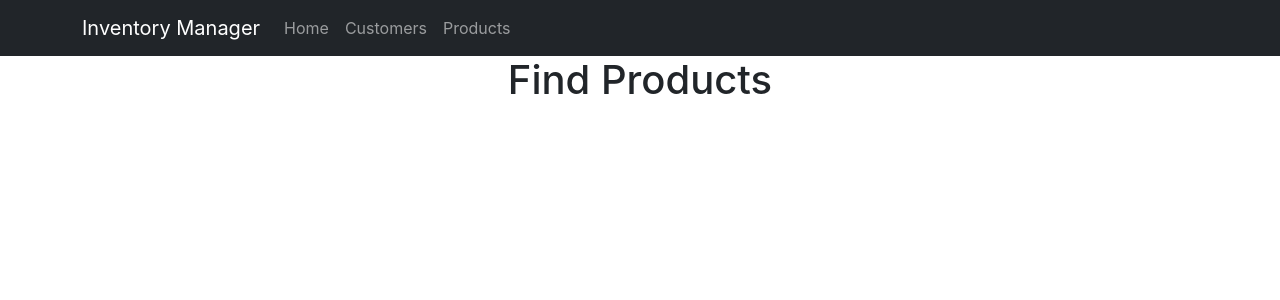
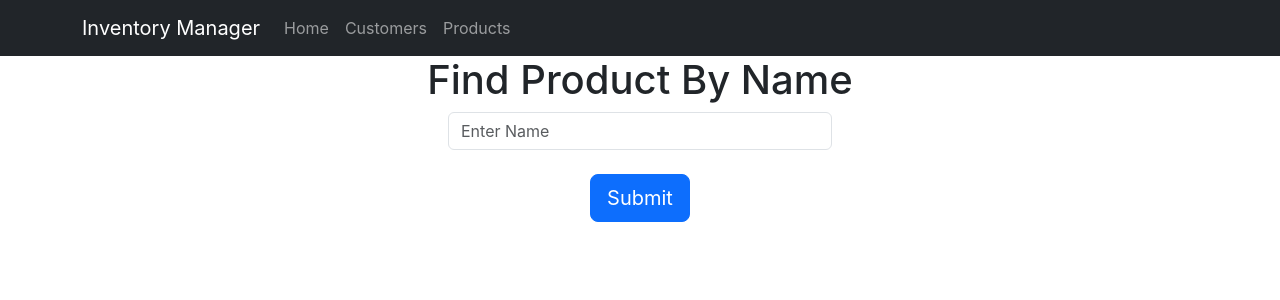
Before and after one commit to egarcia0992/inventory-manager, a React (Vite) app in the folder imanager/: page /find-p in a window 1280 px wide. Shown: the top 300 px of the page. Built offline with nearby package versions, Linux system fonts and the light colour scheme.

Commit message:
Find Product Update

```diff
--- a/imanager/src/App.jsx
+++ b/imanager/src/App.jsx
@@ -11,6 +11,8 @@ import InsertCustomer from "./components/InsertCustomer.jsx";
 import FindCustomer from "./components/FindCustomer.jsx";
 import InsertProduct from "./components/InsertProduct.jsx";
 import FindProduct from "./components/FindProduct.jsx";
+import UpdateProduct from "./components/UpdateProduct.jsx";
+import DeleteProduct from "./components/DeleteProduct.jsx";
 
 function App() {
     return (
@@ -21,12 +23,14 @@ function App() {
                 <Route path="/" element={<Home/>}></Route>
                 <Route path="/Customers" element={<Customers/>}></Route>
                 <Route path="/Products" element={<Products/>}></Route>
+
                 <Route path="/update-c" element={<UpdateCustomer/>}></Route>
                 <Route path="/delete-c" element={<DeleteCustomer/>}></Route>
                 <Route path="/insert-c" element={<InsertCustomer/>}></Route>
                 <Route path="/find-c" element={<FindCustomer/>}></Route>
-                {/*<Route path="/update-p" element={</>}></Route>*/}
-                {/*<Route path="/delete-p" element={<DeleteCustomer/>}></Route>*/}
+
+                <Route path="/update-p" element={<UpdateProduct/>}></Route>
+                <Route path="/delete-p" element={<DeleteProduct/>}></Route>
                 <Route path="/insert-p" element={<InsertProduct/>}></Route>
                 <Route path="/find-p" element={<FindProduct/>}></Route>
             </Routes>
--- a/imanager/src/components/Customers.jsx
+++ b/imanager/src/components/Customers.jsx
@@ -60,8 +60,7 @@ function Customers() {
                                             })
                                         }
                                     >
-                                        {" "}
-                                        Update{" "}
+                                        Update
                                     </Button>
                                 </td>
                                 <td>
--- a/imanager/src/components/DeleteCustomer.jsx
+++ b/imanager/src/components/DeleteCustomer.jsx
@@ -6,6 +6,7 @@ function DeleteCustomer() {
     const navigate = useNavigate();
     const location = useLocation();
     const cust = location.state.c;
+
     const handleDelete = () => {
         fetch(`http://localhost:8080/customers/${cust.customerId}`, {
             method: "DELETE",
@@ -28,6 +29,7 @@ function DeleteCustomer() {
         <>
             <h1>Are You Sure You Want To Delete The User:</h1>
             <br/>
+            <h2>{cust.customerId}</h2>
             <h2>{cust.customerName}</h2>
             <h2>{cust.customerEmail}</h2>
             <Button onClick={handleDelete}> Delete </Button>
--- /dev/null
+++ b/imanager/src/components/DeleteProduct.jsx
@@ -0,0 +1,22 @@
+import React from "react";
+import {useLocation, useNavigate} from "react-router-dom";
+import {Button} from "react-bootstrap";
+
+function DeleteProduct() {
+    const navigate = useNavigate();
+    const location = useLocation();
+    const prod = location.state.p;
+
+    return (
+        <>
+            <h1>Are You Sure You Want To Delete The User:</h1>
+            <br/>
+            <h2>{prod.productId}</h2>
+            <h2>{prod.productName}</h2>
+            <h2>{prod.productPrice}</h2>
+            {/* <Button onClick={handleDelete}> Delete </Button> */}
+        </>
+    );
+}
+
+export default DeleteProduct;
--- a/imanager/src/components/FindProduct.jsx
+++ b/imanager/src/components/FindProduct.jsx
@@ -1,9 +1,69 @@
-import React from "react";
+import React, { useState } from "react";
+import { Button } from "react-bootstrap";
 
 function FindProduct() {
+    const [productName, setProductName] = useState(``);
+    const [products, setProducts] = useState([]);
+
+    const handleSubmit = (e) => {
+        e.preventDefault();
+        fetch(`http://localhost:8080/products/find-product/${productName}`)
+            .then((response) => {
+                if (response.ok) {
+                    return response.json();
+                } else {
+                    throw new Error("No products found");
+                }
+            })
+            .then(async (data) => {
+                setProducts(await data);
+            })
+            .catch((error) => {
+                setProducts([]);
+            });
+    };
+
     return (
         <>
-            <h1>Find Products</h1>
+            <h1>Find Product By Name</h1>
+
+            <div style={{ display: "flex", justifyContent: "center" }}>
+                <form style={{ width: "30%" }}>
+                    <div className="form-group">
+                        <input
+                            type="text"
+                            id="ProductName"
+                            name="productName"
+                            placeholder="Enter Name"
+                            className="form-control"
+                            aria-describedby="productName"
+                            value={productName}
+                            onChange={(e) => setProductName(e.target.value)}
+                        />
+                    </div>
+                    <br />
+                    <Button
+                        onClick={handleSubmit}
+                        type="submit"
+                        className="btn btn-primary btn-lg"
+                    >
+                        Submit
+                    </Button>
+                </form>
+            </div>
+            <div style={{ justifyContent: "center" }}>
+                {products.map((p, index) => (
+                    <ul
+                        style={{ listStyleType: "none", margin: 0, padding: 0 }}
+                        key={index}
+                    >
+                        <li>ID: {p.productId}</li>
+                        <li>Name: {p.productName}</li>
+                        <li>Inventory: {p.productCount}</li>
+                        <li>Price: {p.productPrice}</li>
+                    </ul>
+                ))}
+            </div>
         </>
     );
 }
--- a/imanager/src/components/UpdateCustomer.jsx
+++ b/imanager/src/components/UpdateCustomer.jsx
@@ -1,6 +1,6 @@
-import React, {useState} from "react";
-import {useLocation, useNavigate} from "react-router-dom";
-import {Button} from "react-bootstrap";
+import React, { useState } from "react";
+import { useLocation, useNavigate } from "react-router-dom";
+import { Button } from "react-bootstrap";
 
 function UpdateCustomer() {
     const navigate = useNavigate();
@@ -18,11 +18,11 @@ function UpdateCustomer() {
             headers: {
                 "Content-Type": "application/json",
             },
-            body: JSON.stringify({customerId, customerName, customerEmail}),
+            body: JSON.stringify({ customerId, customerName, customerEmail }),
         })
             .then((response) => {
                 if (response.ok) {
-                    alert("Customer updated successfully!");
+                    // alert("Customer updated successfully!");
                     navigate("/customers");
                 } else {
                     alert("Failed to update customer.");
@@ -36,9 +36,8 @@ function UpdateCustomer() {
             <h1>Update Customer</h1>
             <h2>{cust.customerName}</h2>
 
-            <div style={{display: "flex", justifyContent: "center"}}>
-
-                <form style={{width: "30%"}}>
+            <div style={{ display: "flex", justifyContent: "center" }}>
+                <form style={{ width: "30%" }}>
                     <div className="form-group">
                         <label htmlFor="CustomerName">Name</label>
                         <input
@@ -65,8 +64,12 @@ function UpdateCustomer() {
                             onChange={(e) => setCustomerEmail(e.target.value)}
                         />
                     </div>
-                    <br/>
-                    <Button onClick={handleSubmit} type="submit" className="btn btn-primary btn-lg">
+                    <br />
+                    <Button
+                        onClick={handleSubmit}
+                        type="submit"
+                        className="btn btn-primary btn-lg"
+                    >
                         Submit
                     </Button>
                 </form>
--- /dev/null
+++ b/imanager/src/components/UpdateProduct.jsx
@@ -0,0 +1,95 @@
+import React, { useState } from "react";
+import { useLocation, useNavigate } from "react-router-dom";
+import { Button } from "react-bootstrap";
+
+function UpdateProduct() {
+    const navigate = useNavigate();
+    const location = useLocation();
+    const prod = location.state.p;
+    const [productId, setProductId] = useState(prod.productId);
+    const [productName, setProductName] = useState(prod.productName);
+    const [productPrice, setProductPrice] = useState(prod.productPrice);
+    const [productCount, setProductCount] = useState(prod.productCount);
+
+    const handleSubmit = (e) => {
+        e.preventDefault();
+
+        fetch(`http://localhost:8080/products/${prod.productId}`, {
+            method: "PUT",
+            headers: {
+                "Content-Type": "application/json",
+            },
+            body: JSON.stringify({ productId, productName, productPrice, productCount }),
+        })
+            .then((response) => {
+                if (response.ok) {
+                    // alert("Product updated successfully!");
+                    navigate("/products");
+                } else {
+                    alert("Failed to update product.");
+                }
+            })
+            .catch((error) => console.error("Error updating product:", error));
+    };
+
+    return (
+        <>
+            <h1>Update Product</h1>
+            <h2>{prod.productName}</h2>
+
+            <div style={{ display: "flex", justifyContent: "center" }}>
+                <form style={{ width: "30%" }}>
+                    <div className="form-group">
+                        <label htmlFor="ProductName">Name</label>
+                        <input
+                            type="text"
+                            id="ProductName"
+                            name="productName"
+                            placeholder="Enter Name"
+                            className="form-control"
+                            aria-describedby="productName"
+                            value={productName}
+                            onChange={(e) => setProductName(e.target.value)}
+                        />
+                    </div>
+                    <div className="form-group">
+                        <label htmlFor="ProductPrice">Price</label>
+                        <input
+                            type="number"
+                            id="ProductPrice"
+                            name="productPrice"
+                            placeholder="Enter Price"
+                            className="form-control"
+                            aria-describedby="productPrice"
+                            value={productPrice}
+                            onChange={(e) => setProductPrice(e.target.value)}
+                        />
+                    </div>
+                    <div className="form-group">
+                        <label htmlFor="ProductCount">Inventory</label>
+                        <input
+                            type="number"
+                            id="ProductCount"
+                            name="productCount"
+                            placeholder="Enter Count"
+                            className="form-control"
+                            aria-describedby="productCount"
+                            value={productCount}
+                            onChange={(e) => setProductCount(e.target.value)}
+                        />
+                    </div>
+                    <br />
+                    <Button
+                        onClick={handleSubmit}
+                        type="submit"
+                        className="btn btn-primary btn-lg"
+                    >
+                        Submit
+                    </Button>
+                </form>
+            </div>
+        </>
+    );
+}
+
+export default UpdateProduct;
```
Also changed, not shown: 2 other files (tests, documents, lock files or other folders).
